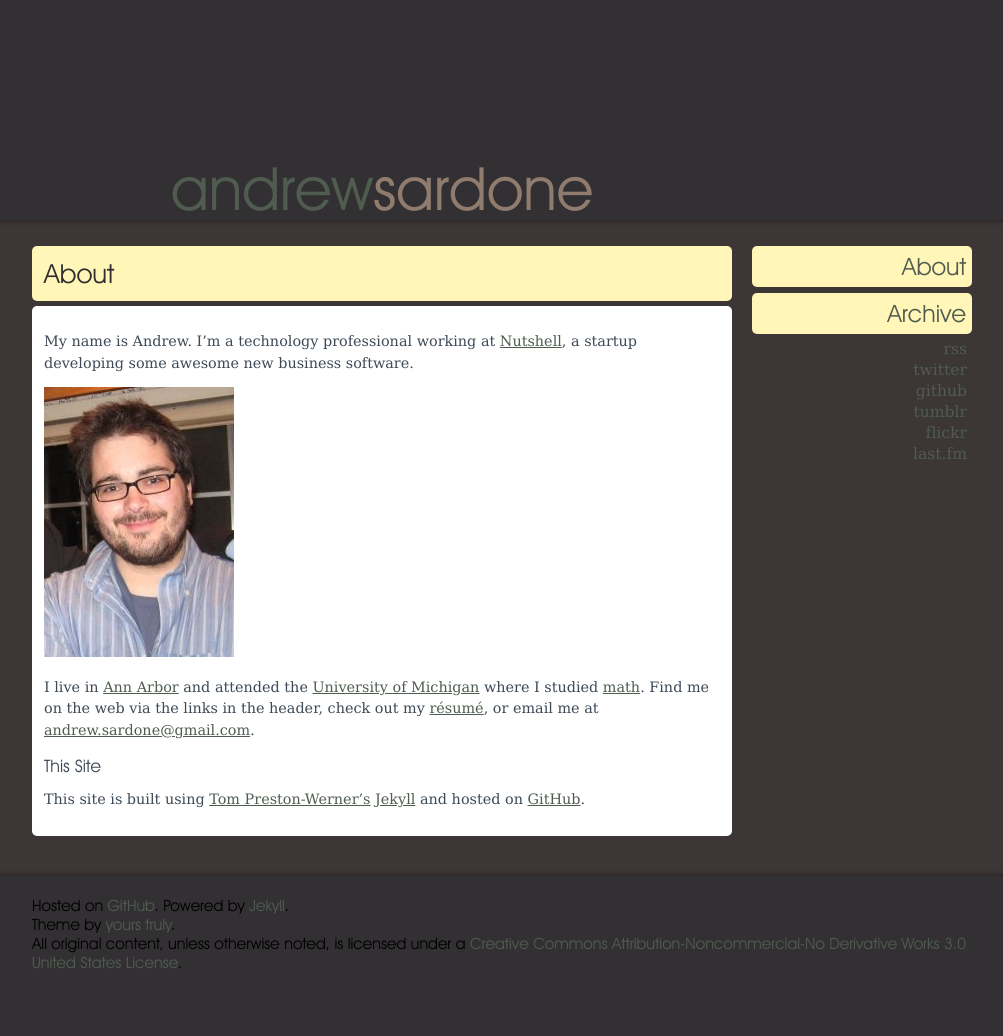
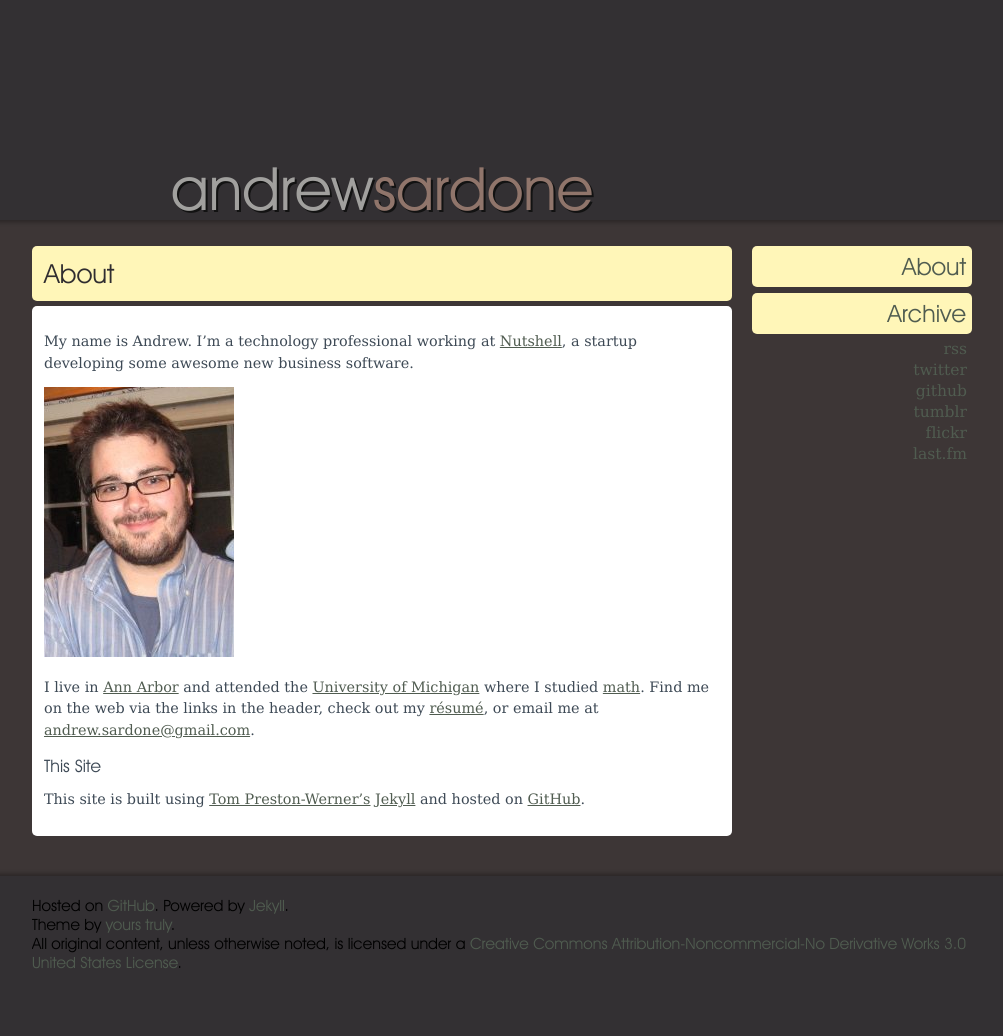
Before and after one commit to andrewsardone/andrewsardone.github.com, a Jekyll site: the page built from about.md, in a window 1280 px wide. Shown: the whole page, without its empty margins (138-1141 px from the left). Built offline with Jekyll 4.4.1, drawn with Linux system fonts in a browser that asks for light colours; Markdown is read by kramdown in place of the engine named in the settings.

Commit message:
Header name text-shadow

```diff
--- a/_layouts/default.html
+++ b/_layouts/default.html
@@ -21,7 +21,7 @@
     <div class="row">
       <div class="column grid_9">
         <h1>
-          <a href="/"><span class="firstname">andrew</span><span class="lastname">sardone</span></a>
+          <a href="/"><span class="firstname name-text-shadow">andrew</span><span class="lastname name-text-shadow">sardone</span></a>
         </h1>
       </div>
     </div>
--- a/css/screen.css
+++ b/css/screen.css
@@ -70,26 +70,16 @@ h1 {
   text-decoration: none;
 }
 
+.name-text-shadow {
+  text-shadow: 2px 2px 0px #121212;
+}
+
 .firstname {
-  color: #505c50;
+  color: #A1A09E;
 }
 
 .lastname {
-  color: #8F7C6E;
-}
-
-.social_link {}
-
-.social_tooltip {
-  background:url("/images/black_arrow_bottom.png");
- font-family: "AvantGarde", "Lucida Grande", Helvetica, Arial, sans-serif;
-  display: none;
-  font-size: 1.1em;
-  height: 10px;
-  width: 50px;
-  padding: 25px;
-  color: #fff;
-  text-align: center;
+  color: #90756B;
 }
 
 a {
```
